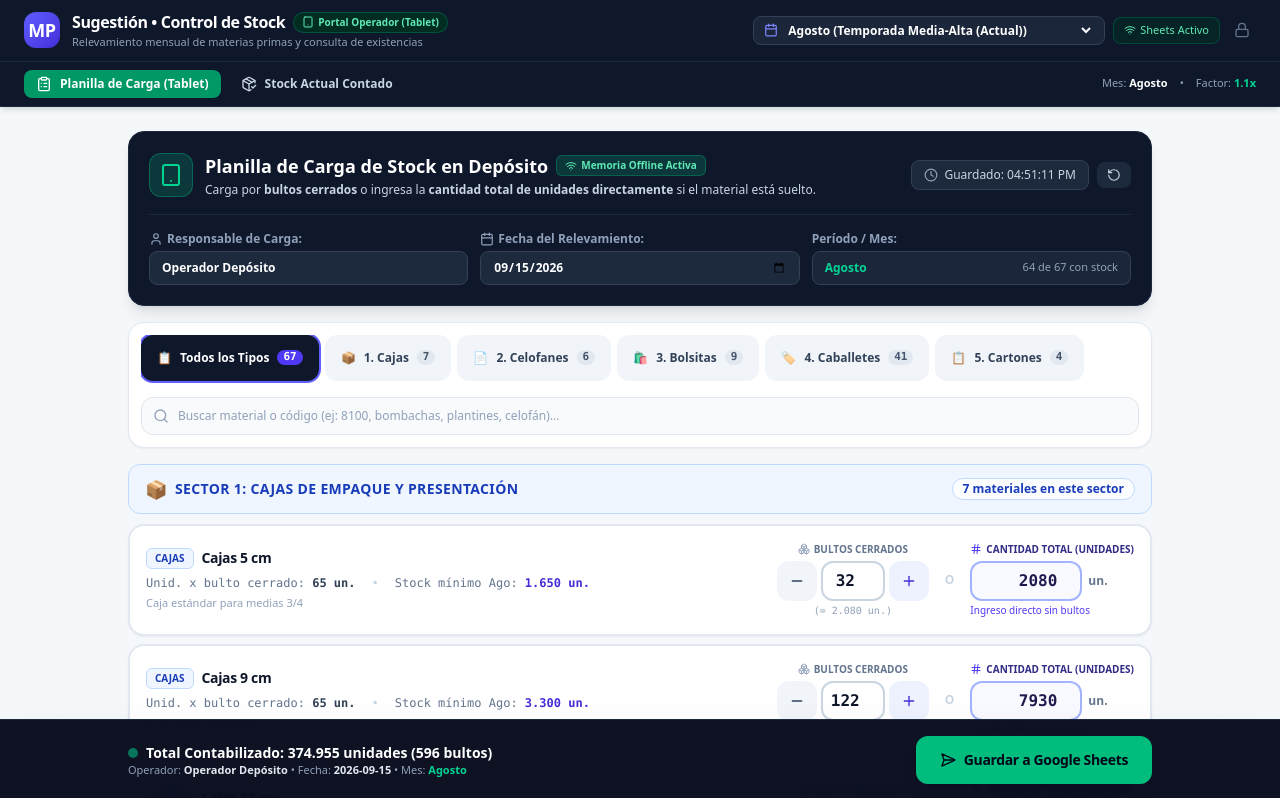
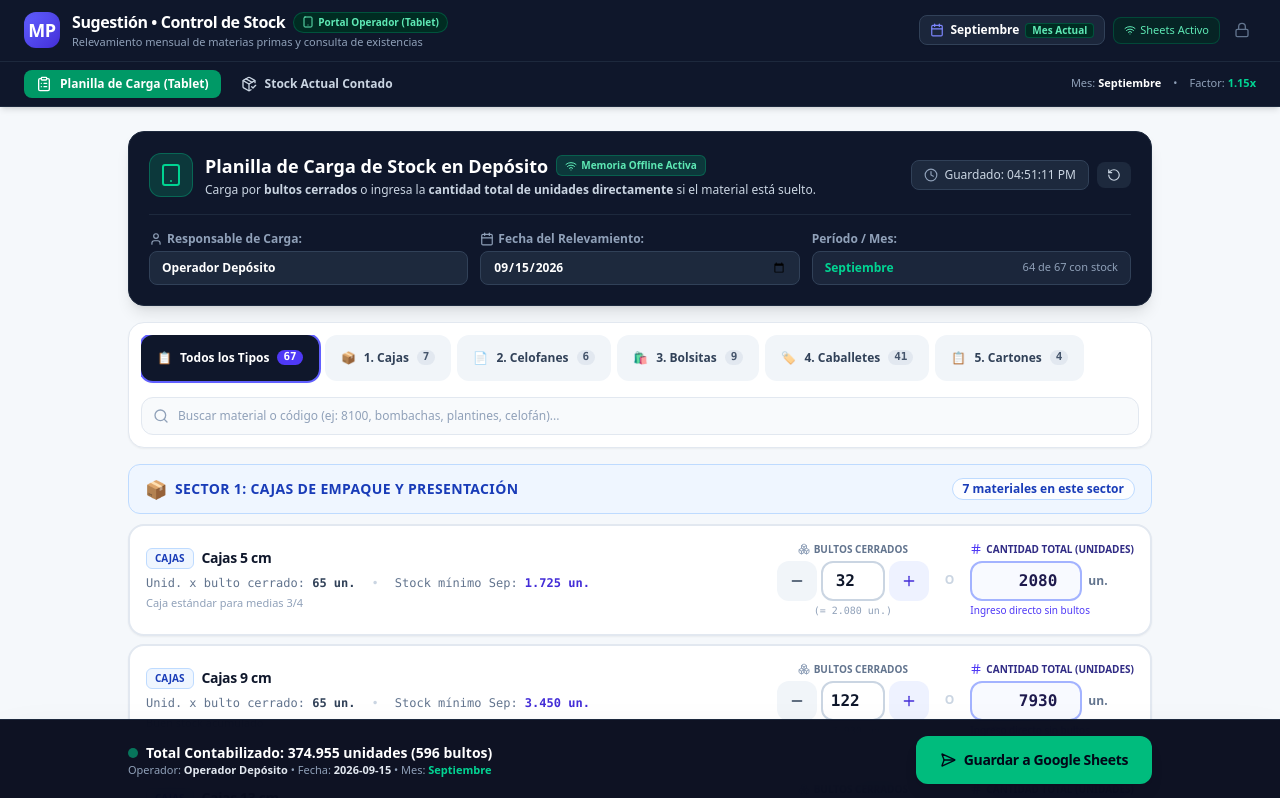
Before and after one commit to mandiez89/Stock-de-materiales, a React (Vite) app: page / in a window 1280 px wide. Shown: the top 798 px of the page. Built offline with nearby package versions, Linux system fonts and the light colour scheme.

Commit message:
feat: automate month selection and update deployment
- Set system date as the default month for calculations
- Remove manual month selection UI controls
- Add 404.html to build for GitHub Pages compatibility

```diff
--- a/package.json
+++ b/package.json
@@ -6,6 +6,7 @@
   "scripts": {
     "dev": "tsx server.ts",
     "build": "vite build && esbuild server.ts --bundle --platform=node --format=cjs --packages=external --sourcemap --outfile=dist/server.cjs",
+    "build:static": "vite build",
     "start": "node dist/server.cjs",
     "preview": "vite preview",
     "clean": "rm -rf dist server.js",
--- a/src/App.tsx
+++ b/src/App.tsx
@@ -49,9 +49,11 @@ export default function App() {
   // Monthly factors (can be customized by the user)
   const [monthlyFactors, setMonthlyFactors] = useState<MonthlyFactor[]>(MONTHLY_FACTORS);
 
-  // Selected month (defaulting to August, index 7, as in the user's paper sheet: 15-08-26)
-  const [selectedMonthIndex, setSelectedMonthIndex] = useState<number>(7);
-  const selectedMonth = monthlyFactors[selectedMonthIndex] || monthlyFactors[0];
+  // Current month: ALWAYS automatically taken from system date (0 = Enero ... 11 = Diciembre)
+  const currentMonthIndex = useMemo(() => new Date().getMonth(), []);
+  const selectedMonth = useMemo(() => {
+    return monthlyFactors[currentMonthIndex] || monthlyFactors[0];
+  }, [monthlyFactors, currentMonthIndex]);
 
   // Raw items state (includes per-month min/max matrix for all 52 products)
   const [rawItems, setRawItems] = useState<MaterialItem[]>(() => {
@@ -234,7 +236,6 @@ export default function App() {
         userRole={userRole}
         setUserRole={setUserRole}
         selectedMonth={selectedMonth}
-        setSelectedMonthIndex={setSelectedMonthIndex}
         monthlyFactors={monthlyFactors}
         onExportCSV={handleExportCSV}
         onOpenPurchaseOrder={() => setIsPurchaseOrderOpen(true)}
@@ -300,7 +301,6 @@ export default function App() {
             onUpdateMonthFactor={handleUpdateMonthFactor}
             onResetFactors={handleResetFactors}
             selectedMonth={selectedMonth}
-            setSelectedMonthIndex={setSelectedMonthIndex}
             items={computedItems}
           />
         )}
--- a/src/components/Header.tsx
+++ b/src/components/Header.tsx
@@ -25,7 +25,6 @@ interface HeaderProps {
   userRole: UserRole;
   setUserRole: (role: UserRole) => void;
   selectedMonth: MonthlyFactor;
-  setSelectedMonthIndex: (index: number) => void;
   monthlyFactors: MonthlyFactor[];
   onExportCSV: () => void;
   onOpenPurchaseOrder: () => void;
@@ -40,7 +39,6 @@ export const Header: React.FC<HeaderProps> = ({
   userRole,
   setUserRole,
   selectedMonth,
-  setSelectedMonthIndex,
   monthlyFactors,
   onExportCSV,
   onOpenPurchaseOrder,
@@ -102,20 +100,13 @@ export const Header: React.FC<HeaderProps> = ({
 
           {/* Right side controls */}
           <div className="flex flex-wrap items-center gap-2">
-            {/* Month Selector */}
-            <div className="flex items-center bg-slate-800/90 border border-slate-700 rounded-lg px-2.5 py-1 text-xs text-slate-200">
+            {/* Current Month (Automatic) */}
+            <div className="flex items-center bg-slate-800/90 border border-slate-700 rounded-lg px-2.5 py-1.5 text-xs text-slate-200 shadow-xs">
               <Calendar className="w-3.5 h-3.5 mr-1.5 text-indigo-400" />
-              <select
-                value={selectedMonth.month - 1}
-                onChange={(e) => setSelectedMonthIndex(Number(e.target.value))}
-                className="bg-transparent text-white font-bold outline-hidden cursor-pointer text-xs"
-              >
-                {monthlyFactors.map((m, idx) => (
-                  <option key={m.month} value={idx} className="bg-slate-900 text-white">
-                    {m.name} ({m.seasonName})
-                  </option>
-                ))}
-              </select>
+              <span className="font-bold text-white text-xs">{selectedMonth.name}</span>
+              <span className="ml-1.5 text-[10px] bg-emerald-950 text-emerald-300 font-bold px-1.5 py-0.2 rounded border border-emerald-700/50">
+                Mes Actual
+              </span>
             </div>
 
             {/* Sheets connection status badge */}
--- a/src/components/ProductMonthlyMinMaxView.tsx
+++ b/src/components/ProductMonthlyMinMaxView.tsx
@@ -31,7 +31,7 @@ export const ProductMonthlyMinMaxView: React.FC<ProductMonthlyMinMaxViewProps> =
   onUpdateItemsMinMax,
   onSyncMinMaxToSheets,
 }) => {
-  const [selectedMonth, setSelectedMonth] = useState<number>(8); // Default August
+  const [selectedMonth, setSelectedMonth] = useState<number>(() => new Date().getMonth() + 1); // Current month
   const [viewMode, setViewMode] = useState<'single_month' | 'full_year'>('single_month');
   const [categoryFilter, setCategoryFilter] = useState<string>('all');
   const [searchQuery, setSearchQuery] = useState<string>('');
--- a/src/components/SeasonalSettingsView.tsx
+++ b/src/components/SeasonalSettingsView.tsx
@@ -17,7 +17,6 @@ interface SeasonalSettingsViewProps {
   onUpdateMonthFactor: (month: number, newFactor: number) => void;
   onResetFactors: () => void;
   selectedMonth: MonthlyFactor;
-  setSelectedMonthIndex: (idx: number) => void;
   items: MaterialItem[];
 }
 
@@ -26,7 +25,6 @@ export const SeasonalSettingsView: React.FC<SeasonalSettingsViewProps> = ({
   onUpdateMonthFactor,
   onResetFactors,
   selectedMonth,
-  setSelectedMonthIndex,
   items,
 }) => {
   const [successMessage, setSuccessMessage] = useState<string | null>(null);
@@ -70,19 +68,12 @@ export const SeasonalSettingsView: React.FC<SeasonalSettingsViewProps> = ({
           <div className="flex items-center justify-between mb-3">
             <span className="text-xs font-bold uppercase tracking-wider text-slate-700 flex items-center gap-1.5">
               <Sparkles className="w-3.5 h-3.5 text-indigo-600" />
-              Simulación en Vivo para el Mes Seleccionado:
+              Simulación en Vivo para el Mes en Curso:
             </span>
-            <select
-              value={selectedMonth.month - 1}
-              onChange={(e) => setSelectedMonthIndex(Number(e.target.value))}
-              className="text-xs font-bold bg-indigo-50 text-indigo-900 border border-indigo-200 rounded-md px-2.5 py-1 outline-hidden cursor-pointer"
-            >
-              {monthlyFactors.map((m, idx) => (
-                <option key={m.month} value={idx}>
-                  {m.name} ({m.factor.toFixed(2)}x - {m.seasonName})
-                </option>
-              ))}
-            </select>
+            <div className="inline-flex items-center gap-1.5 text-xs font-bold bg-indigo-50 text-indigo-900 border border-indigo-200 rounded-lg px-3 py-1">
+              <Calendar className="w-3.5 h-3.5 text-indigo-600" />
+              <span>{selectedMonth.name} ({selectedMonth.factor.toFixed(2)}x - {selectedMonth.seasonName})</span>
+            </div>
           </div>
 
           <div className="grid grid-cols-1 sm:grid-cols-3 gap-3 text-xs">
```
Also changed, not shown: 1 other file (tests, documents, lock files or other folders).
